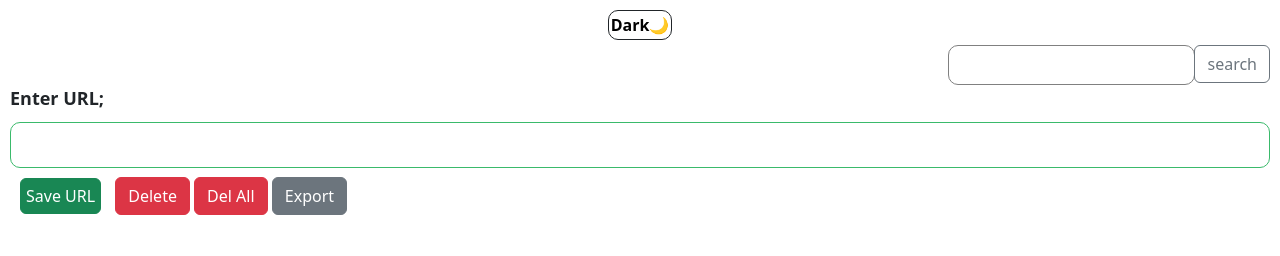
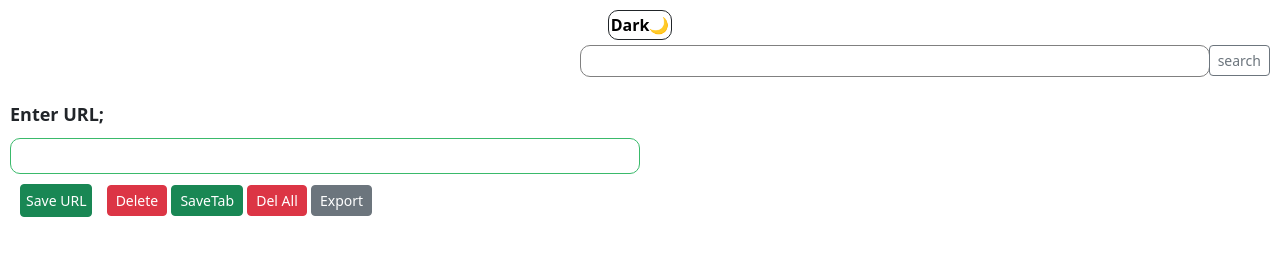
Before and after one commit to denis234pro/Leads-Tracker-App-webExtension, a plain HTML site: page index.html in a window 1280 px wide. Drawn offline with nearby package versions, Linux system fonts and the light colour scheme.

Commit message:
Added some features and Improved the UI

```diff
--- a/index.html
+++ b/index.html
@@ -16,15 +16,17 @@
 <div class="input-group" id="grouped-div">
     <input type="search" id="search-input" autocomplete="off">
     <div class="input-group-append">
-        <button class="btn btn-outline-secondary search-btn" id="search-btn" type="submit">search</button>
+        <button class="btn btn-outline-secondary search-btn btn-sm" id="search-btn" type="submit">search</button>
     </div>
     </div>
-<label for="input-el">Enter URL;</label><input type="text" id="input-el" autocomplete="off">
+<br>
+<label for="input-el">Enter URL;</label><br><input type="text" id="input-el" autocomplete="off">
     <br>
-    <input type="button" value="Save URL" id="input-btn" class="btn btn-success">
-    <input type="button" value="Delete" id="clear-btn" class="btn btn-danger">
-    <input type="button" value="Del All" id="clear-all" class="btn btn-danger">
-<input type="button" value="Export" id="export-btn" class="btn btn-secondary">
+    <input type="button" value="Save URL" id="input-btn" class="btn btn-success btn-sm">
+    <input type="button" value="Delete" id="clear-btn" class="btn btn-danger btn-sm">
+    <input type="button" value="SaveTab" id="tab-btn" class="btn btn-success btn-sm">
+    <input type="button" value="Del All" id="clear-all" class="btn btn-danger btn-sm">
+<input type="button" value="Export" id="export-btn" class="btn btn-secondary btn-sm">
     <br>
     <ul id="ul-el"></ul>
     <script src="script.js"></script>
--- a/script.js
+++ b/script.js
@@ -21,7 +21,7 @@ const clearAllBtn = document.getElementById('clear-all');
 const exportBtn = document.getElementById('export-btn');
 const searchInputEl = document.getElementById('search-input');
 const searchBtn = document.getElementById('search-btn');
-
+const saveTabBtn = document.getElementById("tab-btn");
 
 //=====================================================================
 //              THEME LOGIC
@@ -99,6 +99,8 @@ function displayLeads(leads){
         })
     })
 }
+
+saveTabBtn.addEventListener("click", () => {alert("Tab saved Successfully")})
 //===============================================================================================
 //                          SEARCH LOGICS
 //==============================================================================================
@@ -112,6 +114,7 @@ function displayLeads(leads){
         displayLeads(myLeads); // if the searchTerm is empty or has no value , render all the leads in the array
         searchBtn.textContent = "search";
         return; // And immediately go back home
+
     }
     const filteredLeads = myLeads.filter(lead => lead.toLowerCase().includes(searchTerm.toLowerCase())); // filter out what the user has typed in the search box from the main array
          if (filteredLeads.length === 0){
--- a/styles.css
+++ b/styles.css
@@ -5,11 +5,13 @@ background-color: white;
     min-width: 400px;
 }
 #input-el{
-    padding: 10px;
-    border: 1px solid rgb(58, 186, 107);
-    margin-top: 10px;
-    color: green;
-    font-size: 16px;
+      padding: 5px;
+      border: 1px solid rgb(58, 186, 107);
+      margin-top: 10px;
+      width: 50%;
+    border-radius: 10px;
+/*    color: green;*/
+/*    font-size: 16px;*/
 
 }
 #input-btn{
@@ -32,10 +34,7 @@ a{
     color: green;
     text-decoration: none;
 }
-#input-el{
-    width: 100%;
-    border-radius: 10px;
-}
+
 li{
     list-style: none;
     display: inline;
@@ -87,6 +86,13 @@ li:hover .delete-box , .delete-box:checked{
 
     .edit-icon{
         opacity: 1;
+    }
+    #input-el{
+        width: 100%;
+    }
+    #search-input{
+        width: 100%;
+
     }
 
 }
@@ -142,6 +148,9 @@ li:hover .edit-icon {
     border: 1px solid gray;
     color: green;
     padding: 7px;
+    width: 50%;
+    height: 32px;
+    /*display: inline-flex;*/
 }
 .submit-btn{
     padding: 7px;
```
